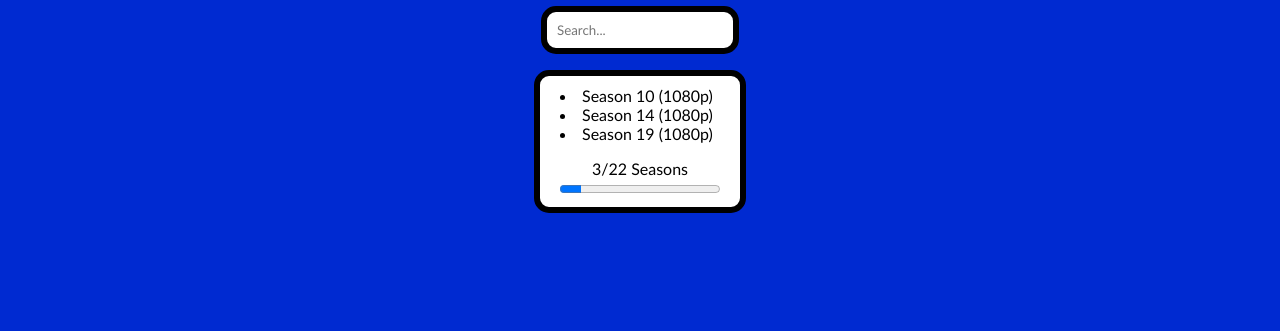
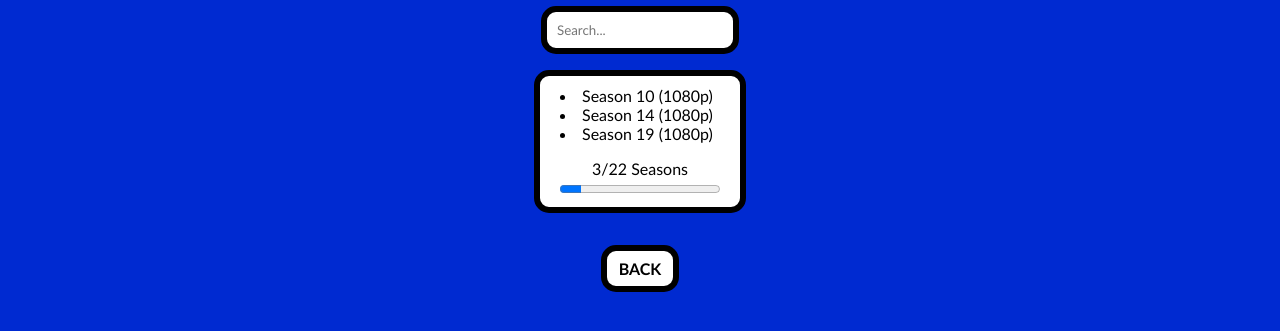
Before and after one commit to Adam456a/TArchive, a plain HTML site: page FamilyGuy.html in a window 1280 px wide. Shown: the part 227-558 px from the top of the page. Drawn offline with Linux system fonts and the light colour scheme.

Commit message:
added back button to tvshows

```diff
--- a/FamilyGuy.html
+++ b/FamilyGuy.html
@@ -32,6 +32,12 @@
             </ul>
             <p>3/22 Seasons</p>
             <progress id="progress" value="3" max="22"></progress>
+        </div>
+    </div>
+
+    <div class="back-center">
+        <div class="back">
+            <a href="tvshows.html">BACK</a>
         </div>
     </div>
 
--- a/style.css
+++ b/style.css
@@ -56,7 +56,7 @@ h2 {
     display: flex;
     justify-content: center;
     align-items: center;
-    padding-bottom: 8rem;
+    padding-bottom: 2rem;
 }
 
 .center-torents p {
@@ -84,6 +84,34 @@ h2 {
     padding-bottom: 2px;
 }
 
+.back-center {
+    display: flex;
+    justify-content: center;
+    align-items: center;
+    padding-bottom: 2rem;
+}
+
+.back {
+    border-radius: 15px;
+    display: inline-block;
+    border: 6px solid;
+    max-width: 90%;
+    padding: 0.5rem 0.7rem;
+    background-color: #fff;
+    list-style-position: inside;
+    text-wrap: nowrap;
+    overflow-y: auto;
+    text-align: left;
+    text-align: center;
+}
+
+.back a {
+    user-select: none;
+    text-decoration: none;
+    color: rgb(0, 0, 0);
+    font-weight: bold;
+}
+
 .disclamer {
     text-align: center;
     padding-top: 7rem;
```
Also changed, not shown: AvatarTheLastAirbender.html (+6 -0 lines), RickAndMorty.html (+6 -0 lines), TheSimpsons.html (+6 -0 lines), tvshowbase.html (+6 -0 lines).
